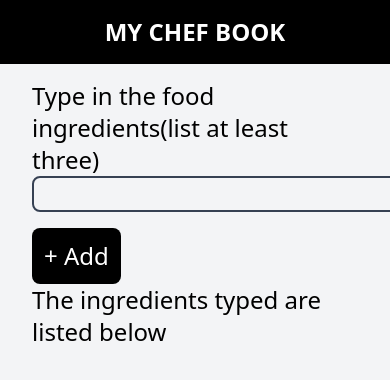
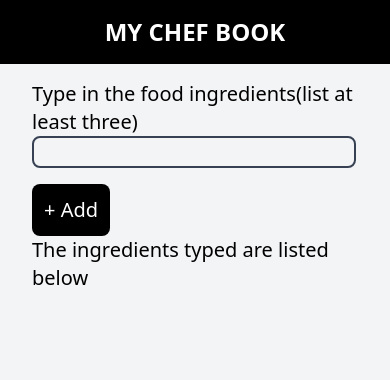
Before and after one commit to tbot53/My-chef-book, a React (Vite) app in the folder my-react-app/: page / in a window 390 px wide. Shown: the top 380 px of the page. Built offline with nearby package versions, Linux system fonts and the light colour scheme.

Commit message:
text-size control

```diff
--- a/my-react-app/src/App.jsx
+++ b/my-react-app/src/App.jsx
@@ -66,7 +66,7 @@ const App = () => {
         <h1 className="text-center text-2xl py-4 font-bold">MY CHEF BOOK</h1>
       </header>
 
-      <main className="bg-gray-100 text-2xl px-8 py-4 min-h-[100vh] overflow-x-hidden">
+      <main className="bg-gray-100 md:text-2xl text-xl px-8 py-4 min-h-[100vh] overflow-x-hidden">
         <p>Type in the food ingredients(list at least three)</p>
         <form
           onSubmit={handleSubmit}
```
